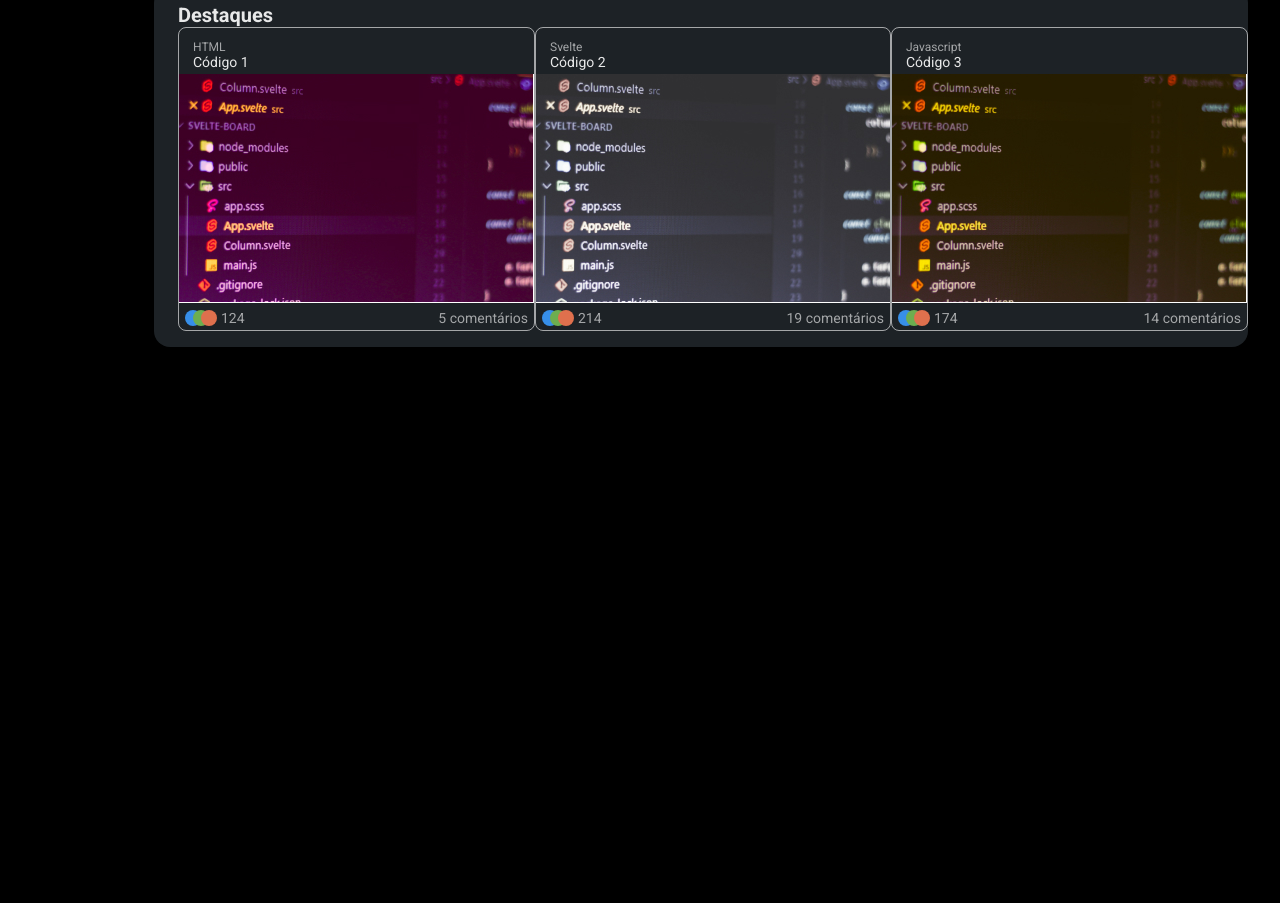
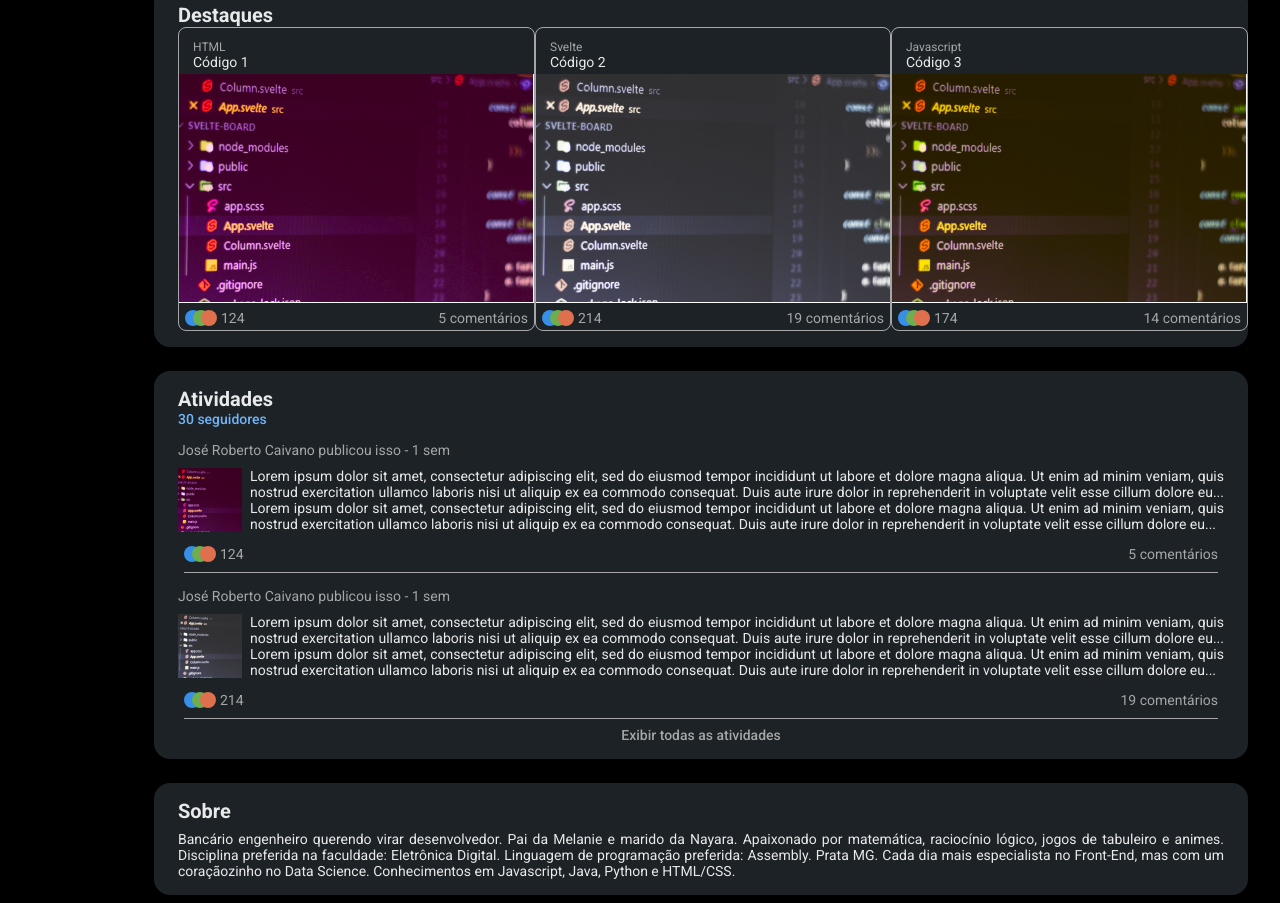
Before and after one commit to zecaivano/07-Days-of-Code---Nat-lia-Dev, a plain HTML site: page index.html in a window 1280 px wide. Shown: the part 562-1465 px from the top of the page. Before the commit the page ends 917 px from the top, so only its background shows below. Drawn offline with Linux system fonts and the light colour scheme.

Commit message:
Quarto dia do desafio

```diff
--- a/css/style.css
+++ b/css/style.css
@@ -179,3 +179,31 @@ body {
     display: flex;
     align-items: center;
 }
+.container__atividade {
+
+    justify-content: space-between;
+    margin-top: 8px;
+}
+.atividade-descricao {
+    text-align: justify;
+    margin-left: 8px;
+}
+.publicou {
+    margin-top: 13px;
+}
+.reacoes2 {
+    padding: 10px 0px;
+    border-bottom: 1px solid #ffffff99;
+}
+
+.exibir-atividades {
+    font-weight: 500;
+    color: var(--texto-secundario);
+    text-align: center;
+    margin-top: 8px;
+}
+
+.sobre-descricao {
+    text-align: justify;
+    margin-top: 8px;
+}
--- a/index.html
+++ b/index.html
@@ -124,5 +124,41 @@
             </div>
         </div>
     </section>
+    <section class="card card__destaques">
+        <h2 class="destaques">Atividades</h2>
+        <p class="card__seguidores">30 seguidores</p>
+        <h3 class="card__h3 publicou">José Roberto Caivano publicou isso - 1 sem</h3>
+        <div class="container container__atividade">
+            <img src="img/atividade1.png" alt="Linhas de código">
+            <p class="atividade-descricao">Lorem ipsum dolor sit amet, consectetur adipiscing elit, sed do eiusmod tempor incididunt ut labore et dolore magna aliqua. Ut enim ad minim veniam, quis nostrud exercitation ullamco laboris nisi ut aliquip ex ea commodo consequat. Duis aute irure dolor in reprehenderit in voluptate velit esse cillum dolore eu... Lorem ipsum dolor sit amet, consectetur adipiscing elit, sed do eiusmod tempor incididunt ut labore et dolore magna aliqua. Ut enim ad minim veniam, quis nostrud exercitation ullamco laboris nisi ut aliquip ex ea commodo consequat. Duis aute irure dolor in reprehenderit in voluptate velit esse cillum dolore eu...</p>
+        </div>
+        <div class="reacoes reacoes2">
+            <div class="reacoes-container">
+                <img src="img/reacoes.svg" alt="Reações">
+                <span>124</span>
+            </div>
+            <p>5 comentários</p>
+        </div>
+
+        <h3 class="card__h3 publicou">José Roberto Caivano publicou isso - 1 sem</h3>
+        <div class="container container__atividade">
+            <img src="img/atividade2.png" alt="Linhas de código">
+            <p class="atividade-descricao">Lorem ipsum dolor sit amet, consectetur adipiscing elit, sed do eiusmod tempor incididunt ut labore et dolore magna aliqua. Ut enim ad minim veniam, quis nostrud exercitation ullamco laboris nisi ut aliquip ex ea commodo consequat. Duis aute irure dolor in reprehenderit in voluptate velit esse cillum dolore eu... Lorem ipsum dolor sit amet, consectetur adipiscing elit, sed do eiusmod tempor incididunt ut labore et dolore magna aliqua. Ut enim ad minim veniam, quis nostrud exercitation ullamco laboris nisi ut aliquip ex ea commodo consequat. Duis aute irure dolor in reprehenderit in voluptate velit esse cillum dolore eu...</p>
+        </div>
+        <div class="reacoes reacoes2">
+            <div class="reacoes-container">
+                <img src="img/reacoes.svg" alt="Reações">
+                <span>214</span>
+            </div>
+            <p>19 comentários</p>
+        </div>
+        <h4 class="exibir-atividades">Exibir todas as atividades</h4>
+    </section>
+    <section class="card card__destaques">
+        <h2 class="destaques">Sobre</h2>
+        <p class="sobre-descricao">Bancário engenheiro querendo virar desenvolvedor. Pai da Melanie e marido da Nayara. Apaixonado por matemática, raciocínio lógico, jogos de tabuleiro e animes. Disciplina preferida na faculdade: Eletrônica Digital.
+
+            Linguagem de programação preferida: Assembly. Prata MG. Cada dia mais especialista no Front-End, mas com um coraçãozinho no Data Science. Conhecimentos em Javascript, Java, Python e HTML/CSS.</p>
+    </section>
 </body>
 </html>
```
Also changed, not shown: img/atividade1.png (added), img/atividade2.png (added).
